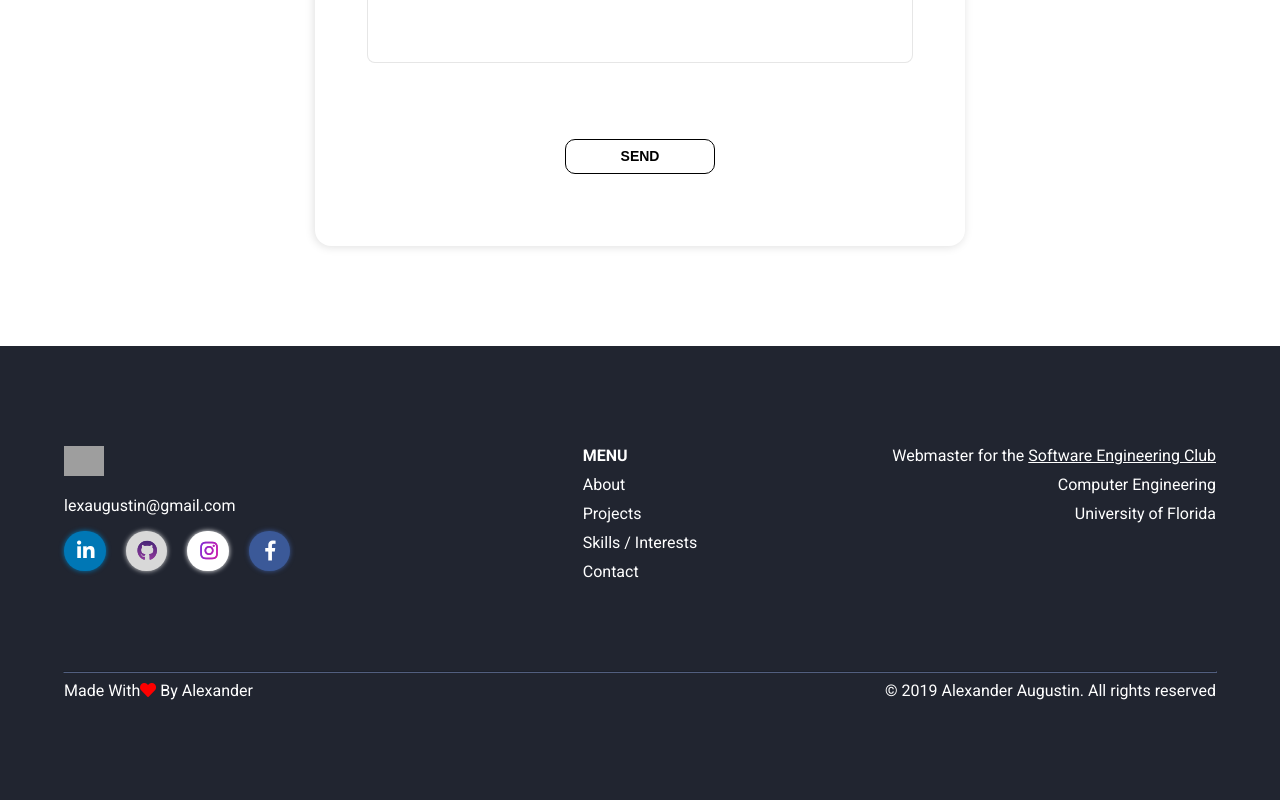
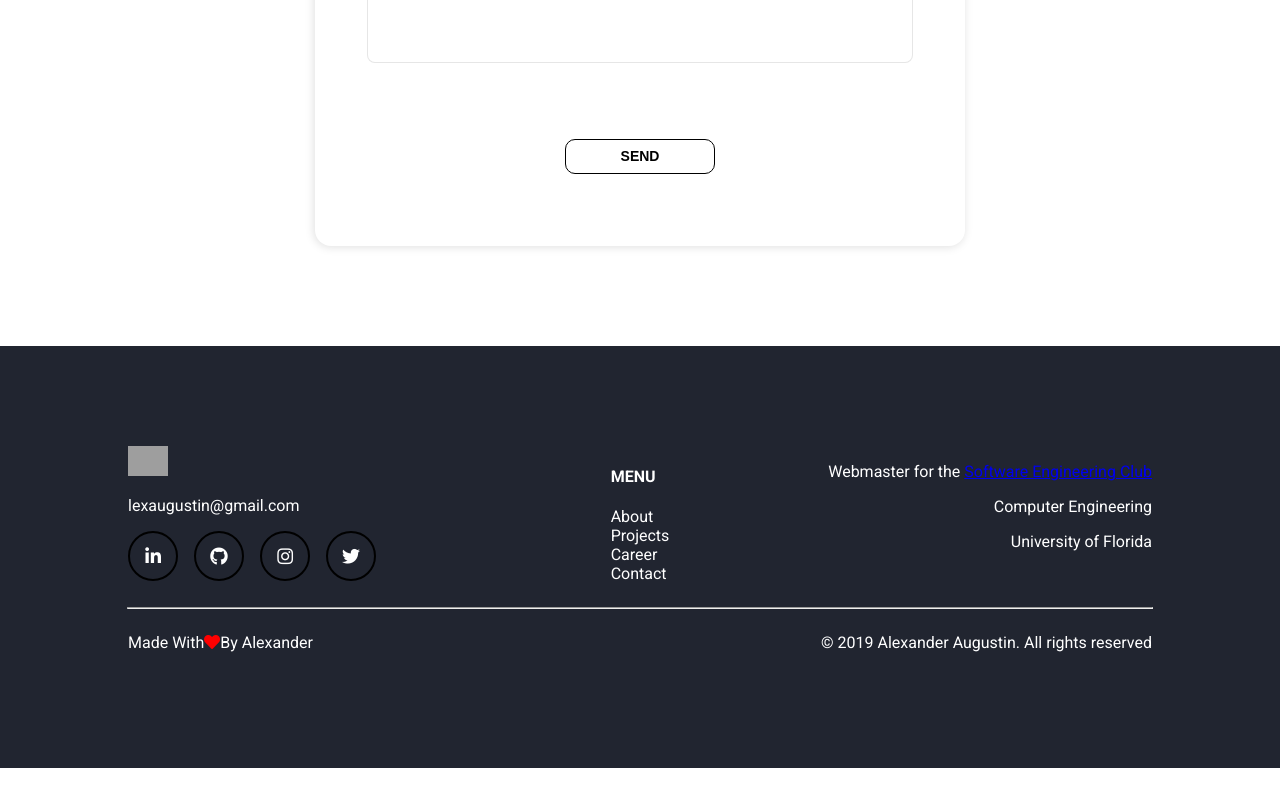
Before and after one commit to lexaugustin/personal-website-v3, a React (Create React App) app in the folder client/: page / in a window 1280 px wide. Shown: the part 6236-7036 px from the top of the page. After the commit the page ends 7004 px from the top, so only its background shows below. Built offline with nearby package versions, Linux system fonts and the light colour scheme; grey boxes are pictures that could not be loaded.

Commit message:
Finished the skeleton of the footer section

```diff
--- a/client/src/components/sections/footer/Footer.js
+++ b/client/src/components/sections/footer/Footer.js
@@ -1,53 +1,48 @@
 import React from 'react'
 
-import FooterStyles from './Footer.module.css'
+import Socials from '../../common/socials/Socials'
+
+import styles from './Footer.module.css'
 
 const footer = () => {
     return (
-        <footer id={FooterStyles.footer}>
+        <footer id={styles.footer}>
 
-            {/* ----------- Footer Top ---------- */}
-            <div id={FooterStyles['footer-top']}>
-
-                {/* ----------- CONTACT ---------- */}
-                <div id={FooterStyles['contact']}>
-                    <img className={FooterStyles.logo} src="https://lexaugustin.github.io/img/logo/logo-white.svg"/>
-                    <p className={FooterStyles.item}>lexaugustin@gmail.com</p>
-                    <ul className={FooterStyles['social-media-icons']}>
-                       <li className={FooterStyles.linkedin}><a href="https://www.linkedin.com/in/alexander-augustin-39289b177/"><i className="fab fa-fw fa-linkedin-in"></i>Linkedin</a></li>
-                       <li className={FooterStyles.github}><a href="https://github.com/lexaugustin"><i className="fab fa-fw fa-github"></i>Github</a></li>
-                       <li className={FooterStyles.instagram}><a href="https://www.instagram.com/lexaugustin/"><i className="fab fa-fw fa-instagram"></i>Instagram</a></li>
-                       <li className={FooterStyles.facebook}><a href="https://www.facebook.com/alexander.augustin.336"><i className="fab fa-fw fa-facebook-f"></i>Facebook</a></li>
-                    </ul>
+            {/* ============= T O P ============= */}
+            <div id={styles.top}>
+                <div id={styles.contact}>
+                    <img id={styles.logo} src="https://lexaugustin.github.io/img/logo/logo-white.svg"/>
+                    <p>lexaugustin@gmail.com</p>
+                    <Socials/>
                 </div>
 
-                {/* --------- MENU -------- */}
-                <div id={FooterStyles['menu']}>
-                    <h4 className={FooterStyles.title}>MENU</h4>
+                <div id={styles.menu}>
+                    <h4>MENU</h4>
                     <ul>
-                        <li className={FooterStyles.item}>About</li>
-                        <li className={FooterStyles.item}>Projects</li>
-                        <li className={FooterStyles.item}>Skills / Interests</li>
-                        <li className={FooterStyles.item}>Contact</li>
+                        <li>About</li>
+                        <li>Projects</li>
+                        <li>Career</li>
+                        <li>Contact</li>
                     </ul>
                 </div>
 
 
-                {/* --------- Right Side -------- */}
-                <div id={FooterStyles['positions']}>
+                <div id={styles.academic}>
                     <p>Webmaster for the <a href="http://ufsec.com/">Software Engineering Club</a></p>
                     <p>Computer Engineering</p>
                     <p>University of Florida</p>
                 </div>
-
             </div>
 
-            {/* --------- Footer Bottom -------- */}
+
+            {/* ========= D I V I D E R ========= */}
             <hr></hr>
-            <div id={FooterStyles['footer-bottom']}>
 
-            <span><span id={FooterStyles['made-by']}>Made With</span><i className="fas fa-heart"></i><span></span> <span>By Alexander</span></span>
-                <span id={FooterStyles['copyright']}>© 2019 Alexander Augustin. All rights reserved</span>
+
+            {/* ========== B O T T O M ========== */}
+            <div id={styles.bottom}>
+                <span><p>Made With<span><i className="fas fa-heart"></i></span>By Alexander</p></span>
+                <span><p>© 2019 Alexander Augustin. All rights reserved</p></span>
             </div>
 
         </footer>
--- a/client/src/components/sections/footer/Footer.module.css
+++ b/client/src/components/sections/footer/Footer.module.css
@@ -1,271 +1,69 @@
-/* ==========================================================================
-General
-========================================================================== */
-#footer {
-    color: #FFFFFF;
-    /* margin-top: 150px; */
-}
+/* ====================================
+TOP
+======================================= */
 
-#footer-top {
-    width: 90%;
-    max-width: 1200px;
-    margin: 0 auto;
-    /* display: flex; */
-    /* flex-wrap: wrap; */
-    /* justify-content: space-between; */
-}
-
-@media screen and (min-width: 1000px){
-    #footer-top {
-        margin: 0 auto 80px auto;
-    }
-}
-
-.item {
-    color: #FFFFFF;
-}
-
-
-/* ==========================================================================
-Footer Top - CONTACT
-========================================================================== */
-/* #contact h4 {
-    margin-top: 0;
-} */
-
-#contact .logo {
-    height: 30px;
-}
-ul.social-media-icons {
-    padding: 0;
-    /* margin: 0 auto; */
-}
-
-.social-media-icons li {
-    background: yellow;
-    list-style: none;
-    display: inline-block;
-    margin-right: 20px;
-    border-radius: 2em;
-    overflow:hidden;
-}
-
-#contact .facebook {
-    margin-right: 0;
-}
-
-.social-media-icons i {
-    margin-left: 0.22em;
-    margin-top: 0.3em;
-}
-
-.social-media-icons li a {
-    display: block;
-    /* padding: 0.8em 0.9em; */
-    /* margin-left: 0.3em; */
-    max-width: 2em;
-    min-width: 2em;
-    height: 2em;
-    padding: 0.25em 0.3em;
-    white-space: nowrap;
-    line-height: 1.5em;
-    transition:.5s;
-    text-decoration: none;
-    color: #FFFFFF;
-}
-
-.social-media-icons li i {
-    font-size: 20px;
-    margin-right:1.9em;
-}
-
-.social-media-icons li:hover a {
-    max-width:200px;
-    padding-right:1.1em;
-}
-
-/* LINKEDIN */
-.social-media-icons .linkedin {
-    background: #0077B5;
-    box-shadow: 0 0 5px #0077B5;
-}
-/* .social-media-icons .linkedin a {
-    background: #0077B5;
-    box-shadow: 0 0 5px #0077B5;
-} */
-
-/* GITHUB */
-.social-media-icons .github {
-    background: #D8D8D8;
-    box-shadow: 0 0 5px #D8D8D8;
-}
-.social-media-icons .github a,
-.social-media-icons .github i {
-    background: linear-gradient(-180deg, #472677 0%, #95399E 100%);
-    -webkit-background-clip: text;
-    -webkit-text-fill-color: transparent;
-}
-
-/* INSTAGRAM */
-.social-media-icons .instagram {
-    background: #FFF;
-    box-shadow: 0 0 5px #FFF;
-}
-.social-media-icons .instagram a,
-.social-media-icons .instagram i {
-    background: -webkit-radial-gradient(50px 220px, #ffda75 18%,#ff3a49 43%,#ff3a49 50%,#e518a1 70%,#6634e1 100%);
-    -webkit-background-clip: text;
-    -webkit-text-fill-color: transparent;
-}
-
-.social-media-icons .facebook {
-    background: #3b5998;
-    box-shadow: 0 0 5px #3b5998;
-}
-
-/* ==========================================================================
-Footer Top - MENU AND INFO
-========================================================================== */
-#menu ul {
-    padding: 0;
-    margin: 0;
-}
-
-#menu .title {
-    margin: 0 0 10px 0;
-}
-
-#menu li {
-    list-style: none;
-    /* text-align: center; */
-    margin-top: 10px;
-    overflow:hidden;
-}
-
-#menu li a {
-    color: #FFFFFF;
-    text-decoration: none;
-}
-
-/* ==========================================================================
-POSITIONS
-========================================================================== */
-#positions {
-    color: #FFFFFF;
-}
-
-#positions p {
-    margin: 0 0 10px 0;
-}
-
-
-/* ==========================================================================
-GRID AREA SETUP
-========================================================================== */
 #contact {
     grid-area: contact;
 }
+
 #menu {
     grid-area: menu;
     margin: 0 auto;
 }
-#positions {
-    grid-area: positions;
+
+#academic {
+    grid-area: academic;
+}
+
+#top {
+    display: grid;
+    grid-template-rows: 1fr;
+    grid-template-columns: 1fr 1fr 1fr;
+    grid-template-areas:
+    "contact menu academic";
+    width: 80%;
+    max-width: 1200px;
+    margin: 0 auto;
+}
+
+#top img {
+    height: 30px;
+}
+
+#menu ul {
+    list-style: none;
+    padding: 0;
+}
+
+#top #academic {
     text-align: right;
 }
 
-#positions a {
-    /* text-decoration: none; */
-    color: #FFFFFF;
-}
+/* ====================================
+DIVIDER
+======================================= */
 
-#footer-top {
-    display: grid;
-    /* align-items: center; */
-    grid-template-rows: 1fr;
-    grid-template-columns: 1fr 1fr 1fr;
-    grid-template-areas:
-    "contact menu positions";
-}
-
-@media screen and (max-width: 999px){
-    #footer-top {
-        display: grid;
-        /* align-items: center; */
-        /* justify-content: center; */
-        grid-template-rows: 1fr 1fr;
-        grid-template-columns: 1fr 1fr 1fr;
-        grid-template-areas:
-        "contact . menu"
-        "positions positions positions";
-    }
-
-    #contact {
-        grid-column-start: 1;
-        grid-column-end: 3;
-    }
-
-    #positions {
-        text-align: center;
-        margin-top: 30px;
-    }
-}
-
-@media screen and (max-width: 499px){
-    #footer-top {
-        display: grid;
-        /* align-items: center; */
-        /* justify-content: center; */
-        grid-template-rows: 1fr 1fr 1fr;
-        grid-template-columns: 1fr;
-        grid-template-areas:
-        "contact"
-        "menu"
-        "positions";
-    }
-
-    #contact {
-        text-align: center;
-    }
-
-    #menu {
-        text-align: center;
-        /* width: 200px; */
-    }
+#footer hr {
+    width: 80%;
+    max-width: 1200px;
 }
 
 
-/* ==========================================================================
-Footer Bottom
-========================================================================== */
+/* ====================================
+BOTTOM
+======================================= */
 
-hr {
-    border-color: #525F7F;
-    width: 90%;
-    max-width: 1200px;
-}
-
-#footer-bottom {
-    width: 90%;
+#bottom {
+    width: 80%;
     max-width: 1200px;
     margin: 0 auto;
     display: flex;
     justify-content: space-between;
-    flex-wrap: wrap;
 }
 
-#footer-bottom i {
+#bottom i {
     color: red;
     animation: heartbeat 1s infinite;
-}
-
-#made-by {
-    color: #FFFFFF;
-    /* margin-bottom: 20px; */
-}
-
-#copyright {
-    color: #FFFFFF;
 }
 
 @keyframes heartbeat {
@@ -274,10 +72,51 @@ hr {
     40% {ransform: scale(1.2)}
 }
 
-@media screen and (max-width: 800px) {
 
-    #footer-bottom span {
-        margin: 5px auto;
+/* ====================================
+MEDIA QUERRIES
+======================================= */
+
+@media (max-width: 999px) {
+    #top {
+        display: grid;
+        grid-template-rows: 1fr 1fr;
+        grid-template-columns: 1fr 1fr 1fr;
+        grid-template-areas:
+        "contact . menu"
+        "academic academic academic";
+    }
+
+    #academic p {
         text-align: center;
     }
 }
+
+@media (max-width: 449px) {
+    #top {
+        display: grid;
+        grid-template-rows: 1fr 1fr 1fr;
+        grid-template-columns: 1fr;
+        grid-template-areas:
+        "contact"
+        "menu"
+        "academic";
+        text-align: center;
+    }
+
+    #menu {
+        text-align: center;
+    }
+
+    #academic p {
+        text-align: center;
+    }
+
+}
+
+@media (max-width: 650px) {
+    #bottom {
+        flex-direction: column;
+        text-align: center;
+    }
+}
```
